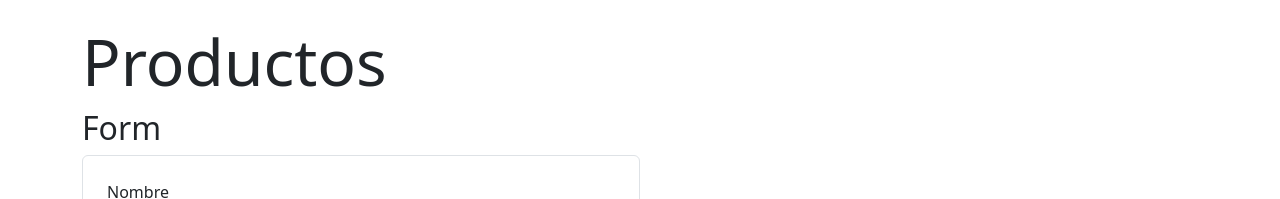
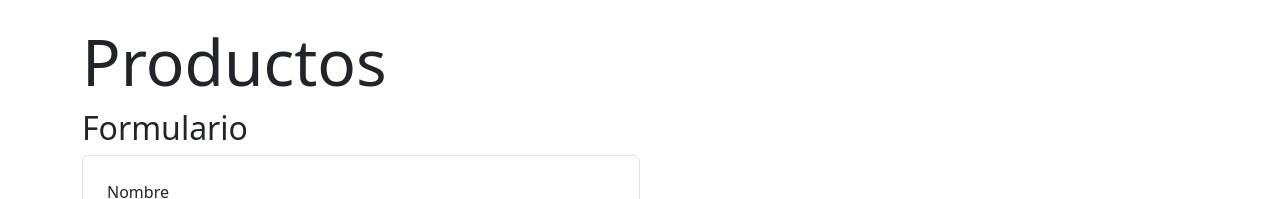
Before and after one commit to jdrjuan/probando-borrar, a React (Vite) app: page / in a window 1280 px wide. Shown: the top 199 px of the page. Built offline with nearby package versions, Linux system fonts and the light colour scheme.

Commit message:
Cambia texto de h2 de Form a "formulario"

```diff
--- a/src/components/Form.jsx
+++ b/src/components/Form.jsx
@@ -2,7 +2,7 @@
 const Form = () => {
     return (
         <>
-            <h2>Form</h2>
+            <h2>Formulario</h2>
             <form className="w-50 border rounded-2 p-4 mb-5">
 
                 <div className="mb-3">
```
